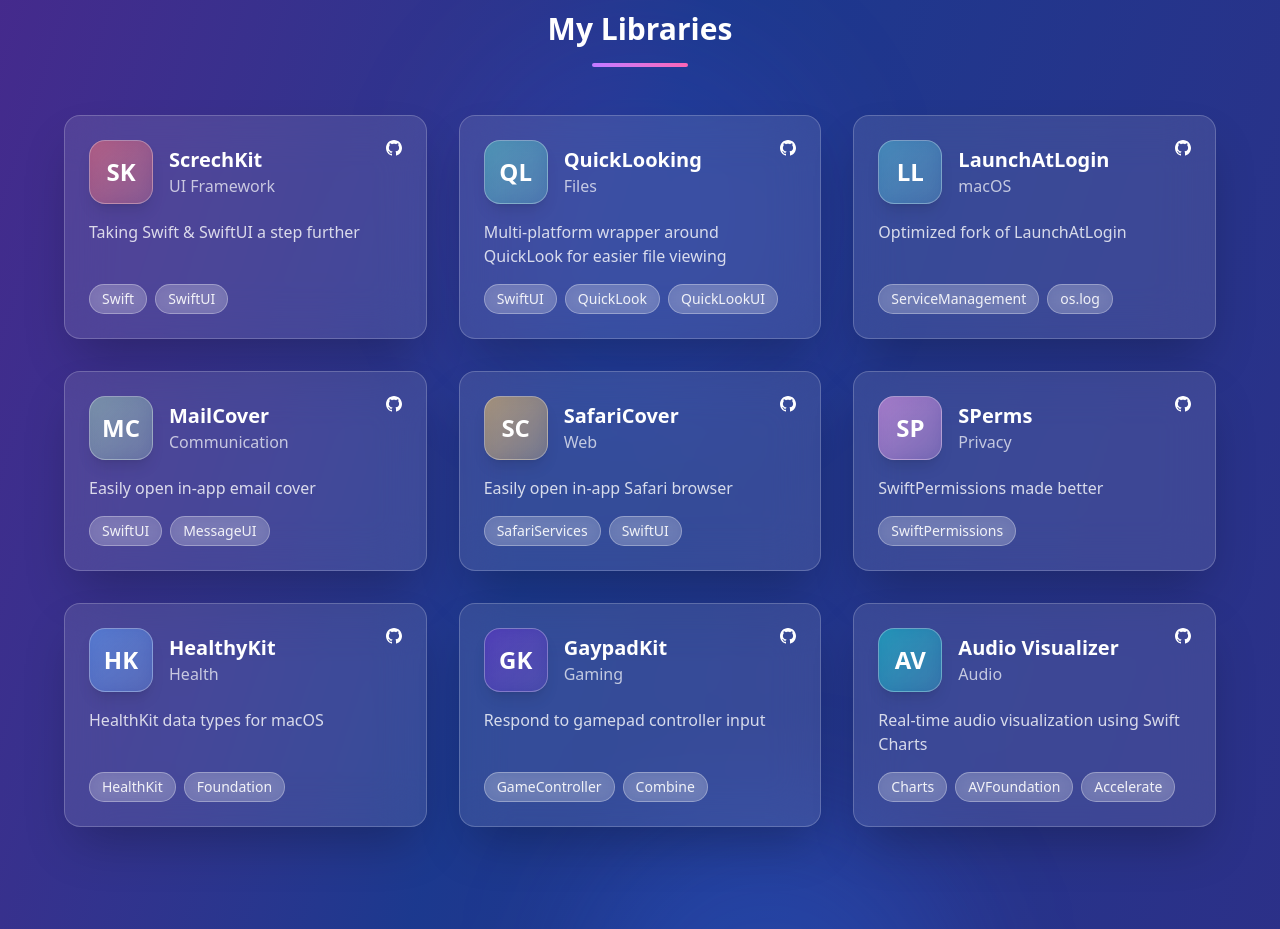
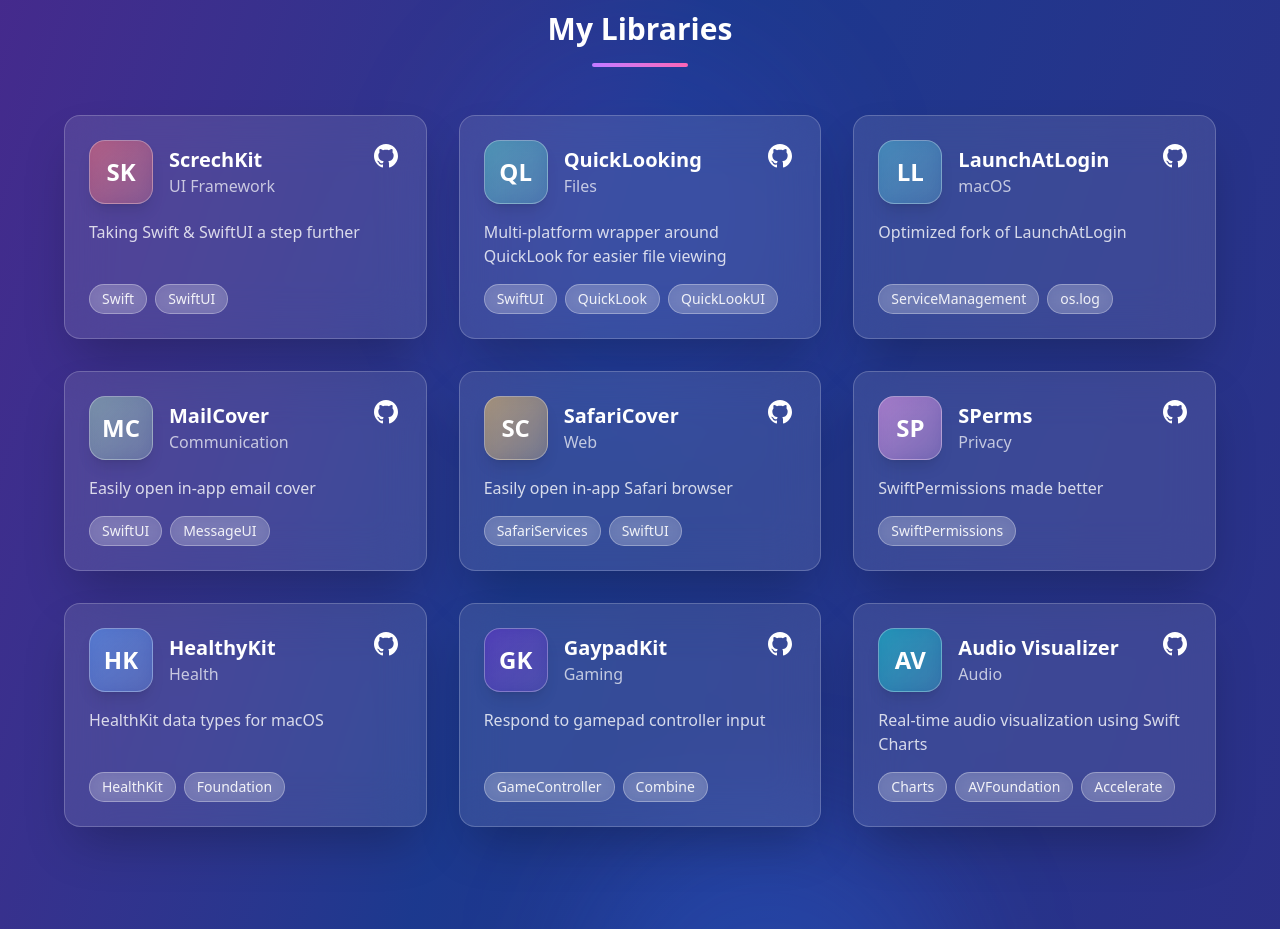
Before and after one commit to TopScrech/TopScrech-dev, a Nuxt app: page / in a window 1280 px wide. Shown: the part 1740-2669 px from the top of the page. Built offline with nearby package versions, Linux system fonts and the light colour scheme.

Commit message:
bigger github button

```diff
--- a/pages/FrameworkCard.vue
+++ b/pages/FrameworkCard.vue
@@ -8,10 +8,10 @@
       :href="`https://github.com/${framework.link}`"
       target="_blank"
       rel="noopener noreferrer"
-      class="absolute top-4 right-4 text-white p-2 rounded-lg transition-all duration-200 flex items-center gap-1 hover:scale-105 z-10"
+      class="absolute top-4 right-4 text-white p-3 rounded-lg transition-all duration-200 flex items-center gap-1 hover:scale-105 z-10"
     >
       <svg
-        class="w-4 h-4"
+        class="w-6 h-6"
         fill="currentColor"
         viewBox="0 0 24 24"
       >
```
